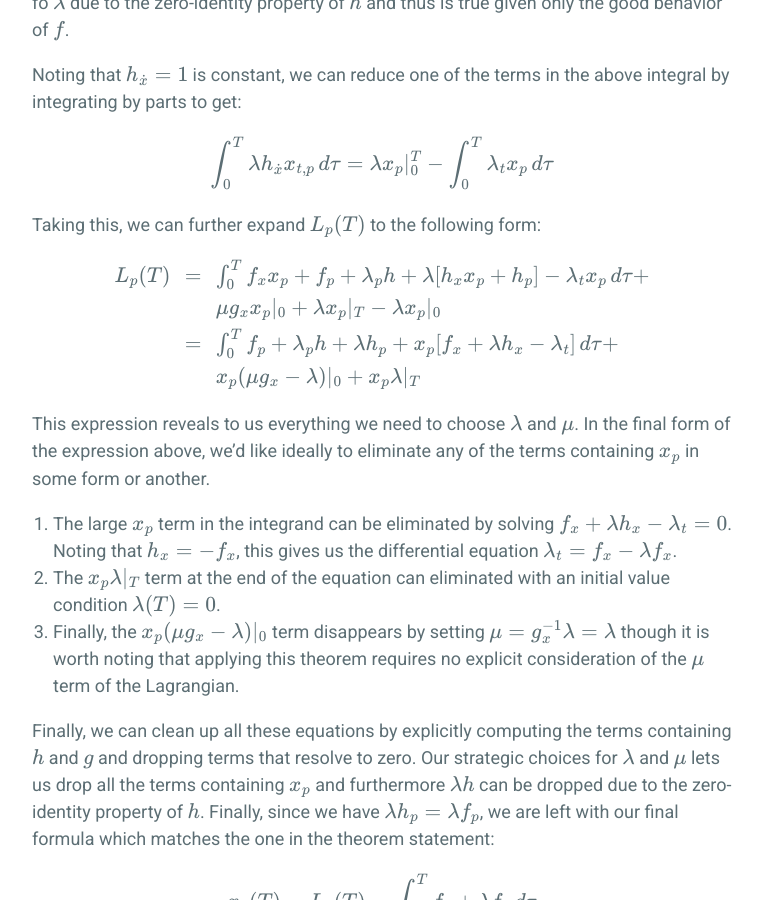
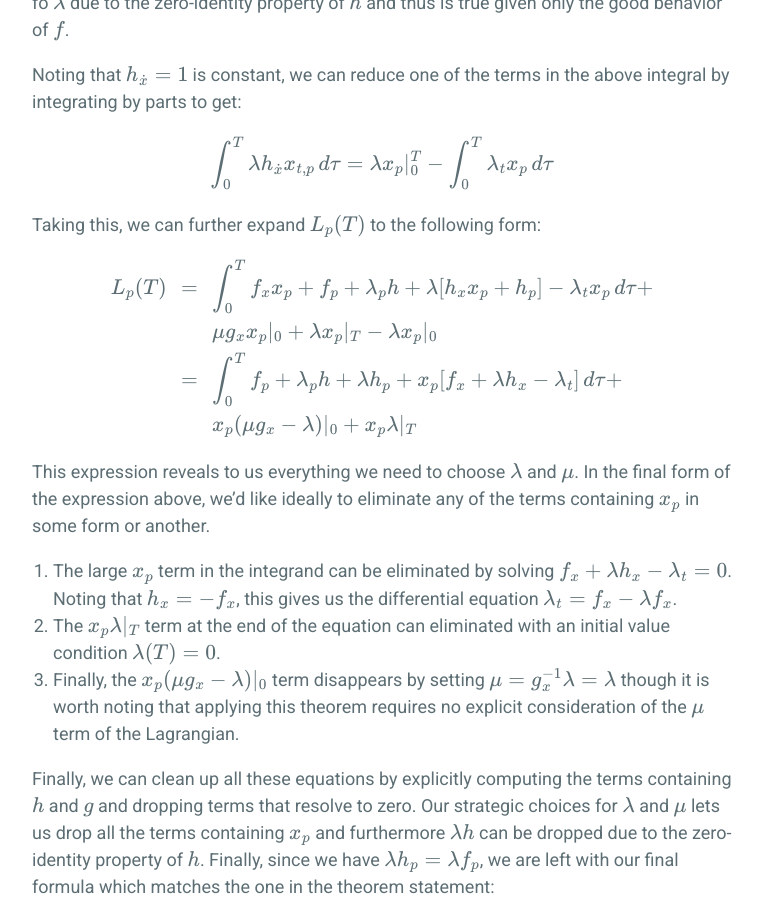
Before and after one commit to frankwang95/frankwang95.github.io, a Jekyll site: the page built from _posts/2020-01-05-deriving-adjoint-differentiation-of-odes.md, in a window 1280 px wide and 900 px high, scrolled down 1779 px. Shown: the whole window, without its empty margins (258-1020 px from the left). Built offline with Jekyll 4.4.1, drawn with Linux system fonts in a browser that asks for light colours; formulas are drawn with MathJax 3.

Commit message:
Trying to get displaystyle to show properly in array.

```diff
--- a/_posts/2020-01-05-deriving-adjoint-differentiation-of-odes.md
+++ b/_posts/2020-01-05-deriving-adjoint-differentiation-of-odes.md
@@ -41,11 +41,11 @@ $$\int_0^T \lambda h_{\dot x} x_{t,p} \, d\tau = \lambda  x_p \rvert^T_0 - \int_
 
 Taking this, we can further expand $$L_p(T)$$ to the following form:
 
-$$\begin{array}{*3{>{\displaystyle}l}}
-L_p(T) & \!\!=\!\! & \int_0^T f_x x_p + f_p + \lambda_p h + \lambda [h_x x_p + h_p ] - \lambda_t  x_p \, d\tau + \\
-       &           & \mu g_x x_p \vert_0 + \lambda x_p \vert_T - \lambda  x_p \vert_0 \\
-       & \!\!=\!\! & \int_0^T f_p + \lambda_p h + \lambda h_p + x_p[f_x + \lambda h_x - \lambda_t] \, d\tau + \\
-       &           & x_p (\mu g_x - \lambda) \vert_0+ x_p \lambda \vert_T
+$$\begin{array}{lll}
+L_p(T) & \!\!=\!\! & \displaystyle \int_0^T f_x x_p + f_p + \lambda_p h + \lambda [h_x x_p + h_p ] - \lambda_t  x_p \, d\tau + \\
+       &           & \displaystyle \mu g_x x_p \vert_0 + \lambda x_p \vert_T - \lambda  x_p \vert_0 \\
+       & \!\!=\!\! & \displaystyle \int_0^T f_p + \lambda_p h + \lambda h_p + x_p[f_x + \lambda h_x - \lambda_t] \, d\tau + \\
+       &           & \displaystyle x_p (\mu g_x - \lambda) \vert_0+ x_p \lambda \vert_T
 \end{array}$$
 
 This expression reveals to us everything we need to choose $$\lambda$$ and $$\mu$$. In the final form of the expression above, we'd like ideally to eliminate any of the terms containing $$x_p$$ in some form or another.
```
